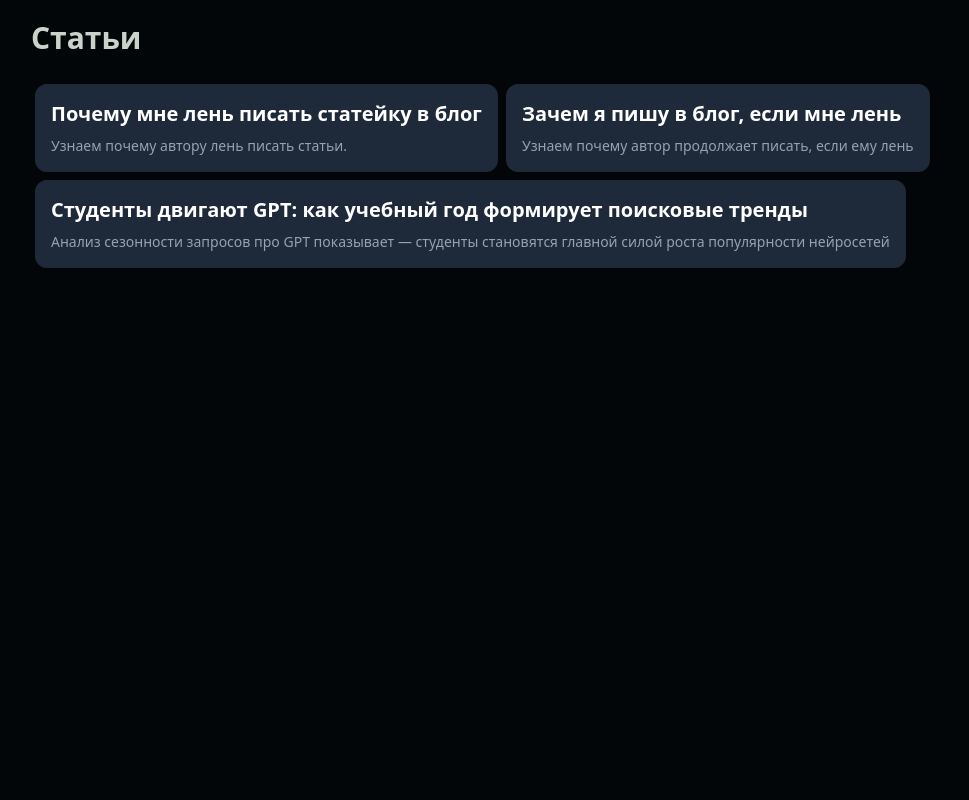
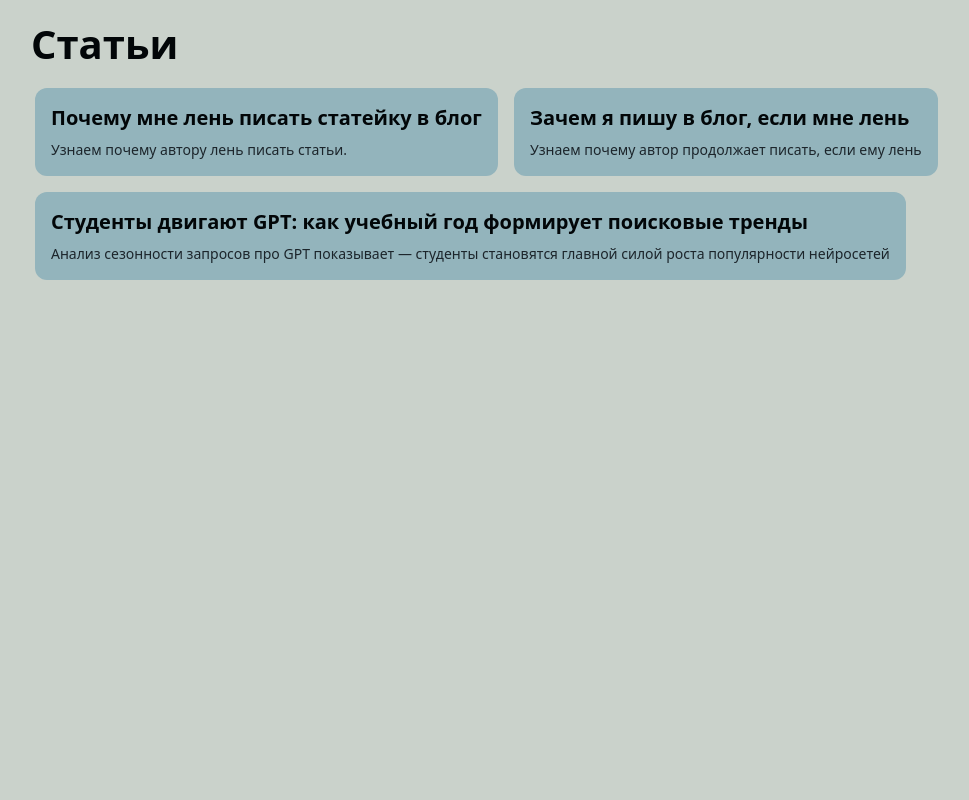
Before and after one commit to wswfws/blog, a Next.js app: page / in a window 1280 px wide. Shown: the top 800 px of the page, without its empty margins (49-1018 px from the left). Built offline with nearby package versions, Linux system fonts and the light colour scheme.

Commit message:
dark and lite mode

```diff
--- a/app/articles/[slug]/articles.css
+++ b/app/articles/[slug]/articles.css
@@ -21,7 +21,7 @@
     margin: 2.5rem 0 1rem 0;
     font-weight: 600;
     padding-bottom: 0.5rem;
-    border-bottom: 2px solid #e2e8f0;
+    border-bottom: 2px solid var(--text-color);
 }
 
 article h3 {
--- a/app/globals.css
+++ b/app/globals.css
@@ -1,16 +1,30 @@
 @import "tailwindcss";
 
 :root {
-    --palitra-1: #020608;
-    --palitra-2: #1C252B;
+    --palitra-1: #CAD2CB;
+    --palitra-2: #93B4BC;
     --palitra-3: #486B85;
-    --palitra-4: #93B4BC;
-    --palitra-5: #CAD2CB;
+    --palitra-4: #1C252B;
+    --palitra-5: #020608;
 
     --background: var(--palitra-1);
     --text-color: var(--palitra-5);
     --angle: 0deg; /* угол старта */
 }
+
+@media (prefers-color-scheme: dark) {
+    :root {
+        --palitra-1: #020608;
+        --palitra-2: #1C252B;
+        --palitra-3: #486B85;
+        --palitra-4: #93B4BC;
+        --palitra-5: #CAD2CB;
+
+        --background: var(--palitra-1);
+        --text-color: var(--palitra-5);
+    }
+}
+
 
 @property --angle {
     syntax: "<angle>";
@@ -39,3 +53,12 @@
         --angle: 360deg;
     }
 }
+
+
+h1{
+    font-size: 2.5rem;
+    font-weight: 700;
+    margin: 0 0 1rem 0;
+    line-height: 1.2;
+    color: var(--text-color);
+}
--- a/app/license/page.tsx
+++ b/app/license/page.tsx
@@ -1,6 +1,6 @@
 export default function LicensePage() {
     return (
-        <main className="container mx-auto px-4 py-10 text-gray-200">
+        <main className="container mx-auto px-4 py-10">
             <h1 className="text-2xl font-bold mb-4">Лицензия</h1>
             <p className="mb-4">
                 Все материалы, размещённые на сайте danilthoughts.vercel.app, защищены авторским правом.
--- a/app/page.tsx
+++ b/app/page.tsx
@@ -5,7 +5,7 @@
   return (
     <main className="container min-h-screen">
       <Header/>
-      <div className="flex flex-row flex-wrap">
+      <div className="flex flex-row flex-wrap gap-2">
         {allPosts.map((article) => <ArticleLabel article={article} key={article.slug}/>)}
       </div>
     </main>
--- a/components/ArticleLabel.tsx
+++ b/components/ArticleLabel.tsx
@@ -16,12 +16,12 @@
         className="absolute inset-0 opacity-0 group-hover:opacity-100 rainbow-bg-rotate transition-opacity duration-500"></div>
       <Link
         href={AppRouter.ArticleDetail(article.slug)}
-        className="relative block p-4 bg-gray-800 rounded-xl"
+        className="relative block p-4 bg-[var(--palitra-2)] rounded-xl"
       >
-        <h2 className="text-xl font-semibold mb-2 text-white">
+        <h2 className="text-xl font-semibold mb-2">
           {article.title}
         </h2>
-        <p className="text-gray-400 text-sm">{article.description}</p>
+        <p className="text-[var(--palitra-4)] text-sm">{article.description}</p>
       </Link>
     </div>
   )
--- a/components/Footer.tsx
+++ b/components/Footer.tsx
@@ -1,9 +1,9 @@
 export default function Footer() {
     return (
-        <footer className="w-full bg-gray-900 text-gray-300 py-6 mt-12">
+        <footer className="w-full border-2 border-[var(--palitra-2)] rounded-xl py-6 mt-12">
             <div className="container mx-auto px-4 flex flex-col items-center gap-2 text-sm">
                 <p>© {new Date().getFullYear()} Данил Еценков. Все права защищены.</p>
-                <p className="text-xs text-gray-400">
+                <p className="text-xs text-[var(--palitra-4)]">
                     Контент на этом сайте лицензирован по{" "}
                     <a
                         href="/license"
```
